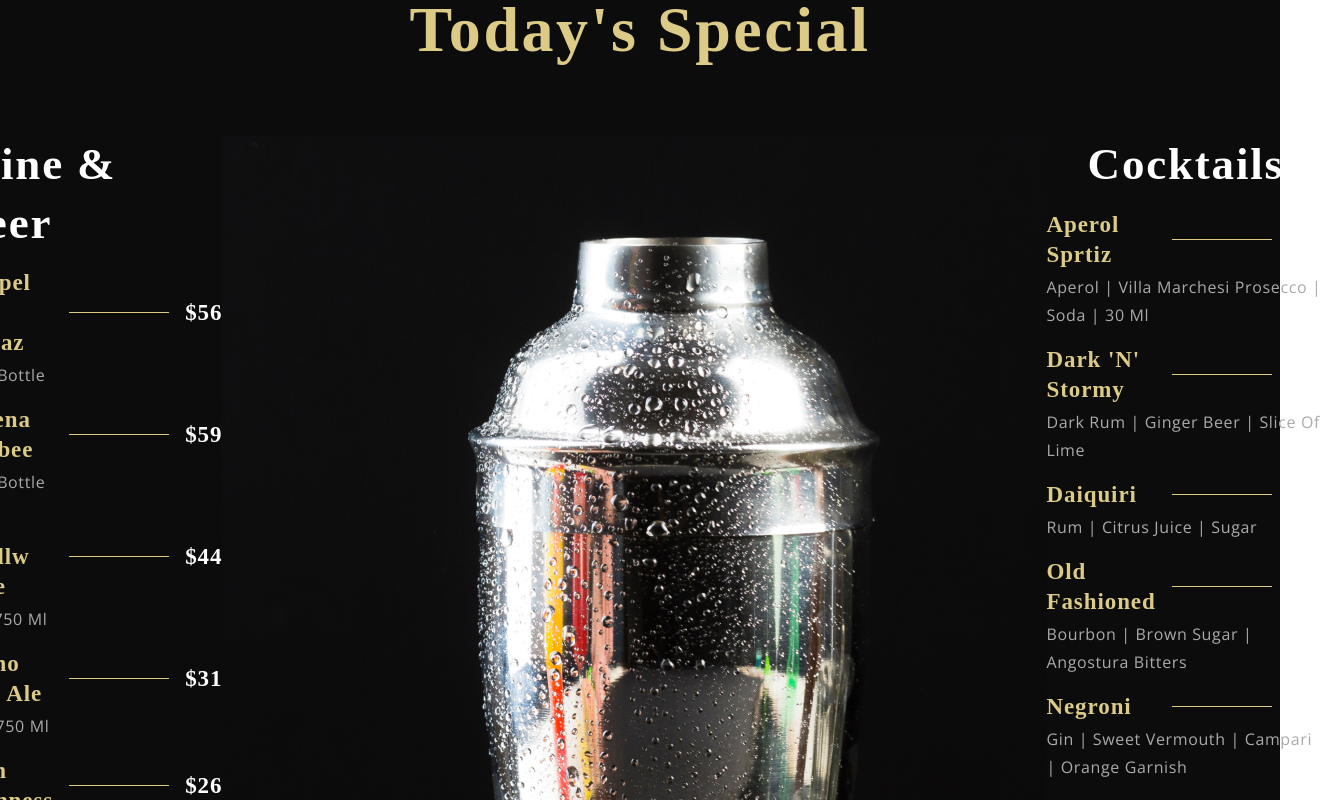
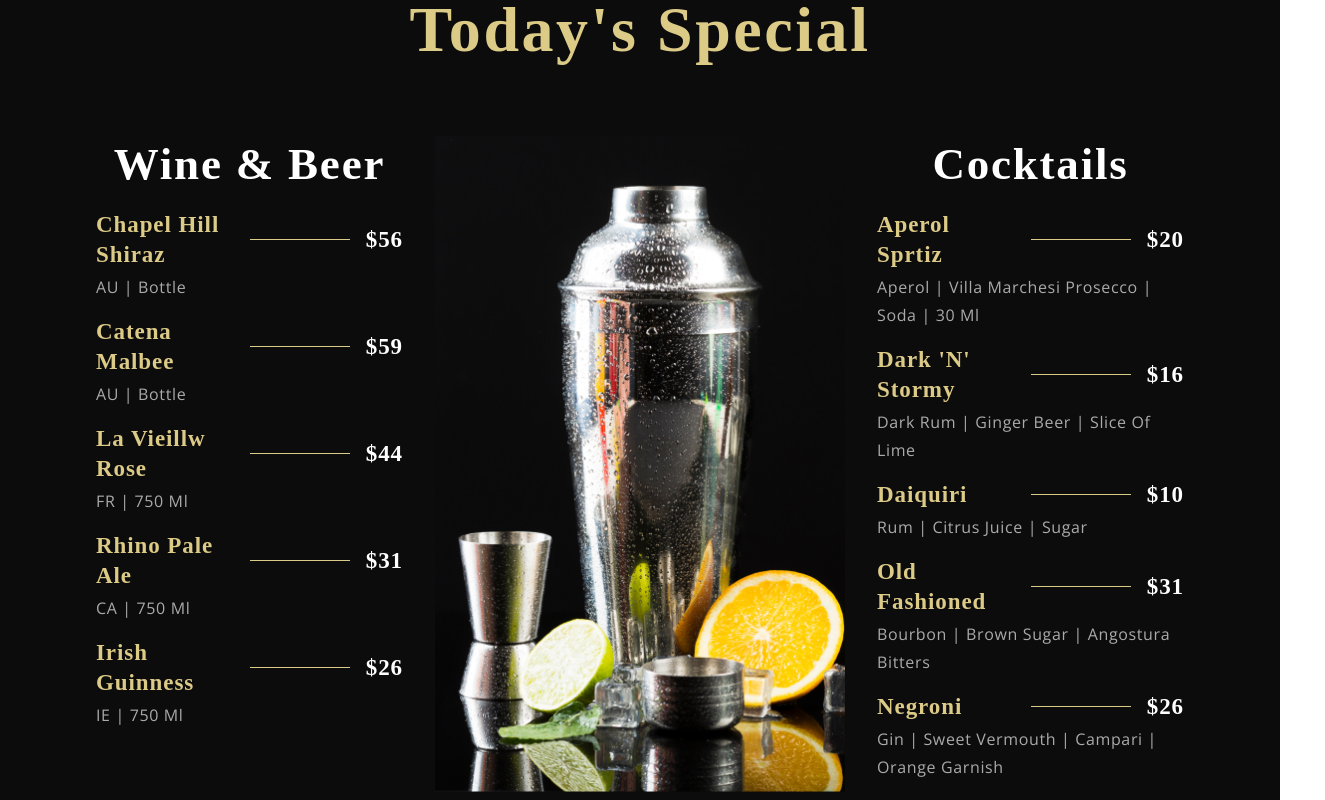
Before and after one commit to Joshhortt/restaurante-pt, a React (Create React App) app: page / in a window 1280 px wide. Shown: the part 2140-2940 px from the top of the page, 1325 px wide, since content can reach past the window. Built offline with nearby package versions, Linux system fonts and the light colour scheme; a web font is replaced by a local one.

Commit message:
add styles to img' - SpecialMenu.css'.

```diff
--- a/src/container/Menu/SpecialMenu.css
+++ b/src/container/Menu/SpecialMenu.css
@@ -32,3 +32,13 @@
     width: 100%;
     flex-direction: column;
 }
+
+.app__specialMenu-menu_img {
+    width: 410px;
+    margin: 0 2rem;
+}
+
+.app__specialMenu-menu_img img {
+    width: 100%;
+    height: auto;
+}
```
